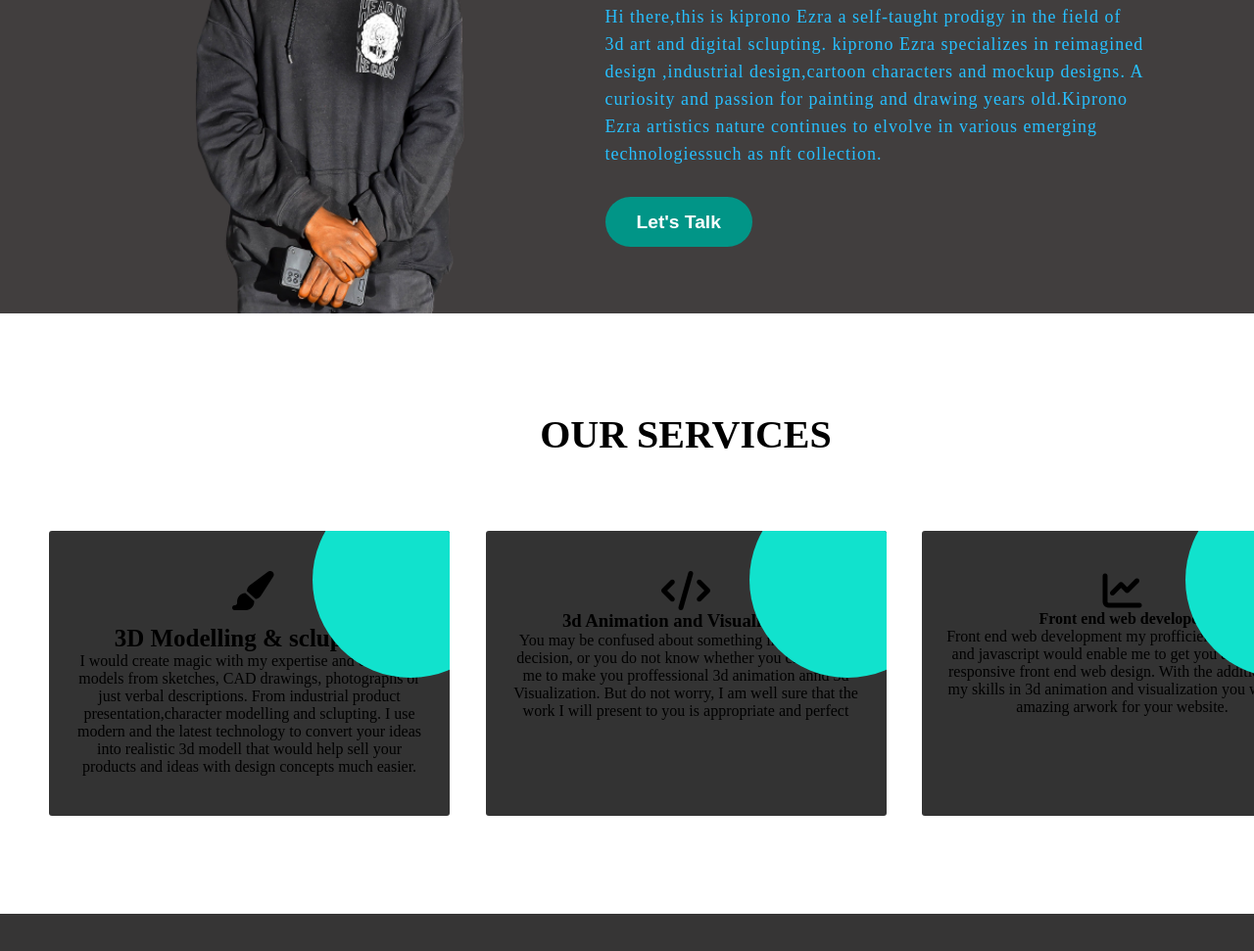
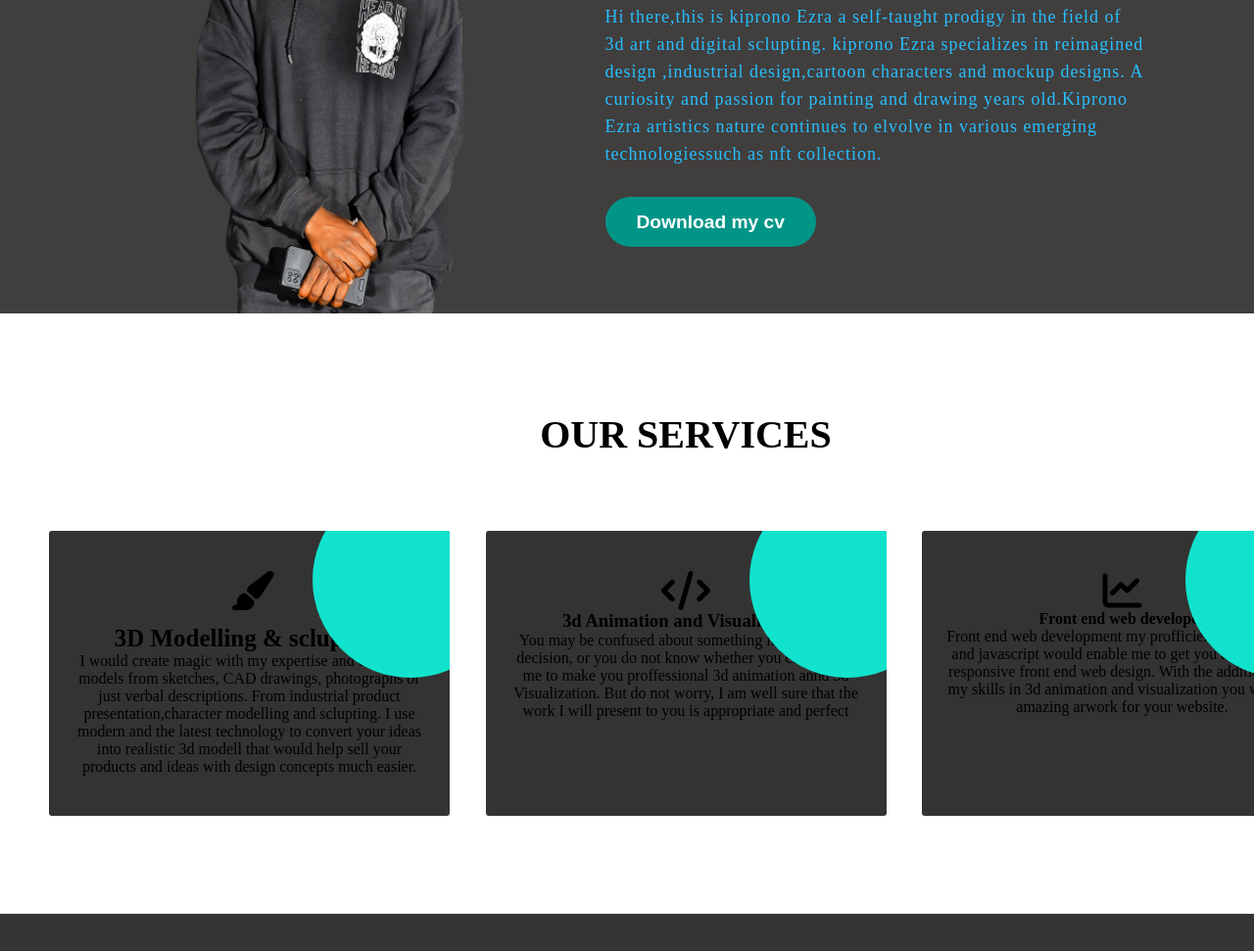
Before and after one commit to kipronoEzra/IN17-00017-20, a plain HTML site: page Bit202/index.html in a window 1280 px wide. Shown: the part 1036-2007 px from the top of the page at 98% size. Drawn offline with Linux system fonts and the light colour scheme.

Commit message:
added cv

```diff
--- a/Bit202/index.html
+++ b/Bit202/index.html
@@ -48,7 +48,7 @@
             Ezra artistics nature continues to elvolve in various emerging technologiessuch as
             nft collection.
           </p>
-          <a class="button" href="https://www.instagram.com/animpython">Let's Talk</a>
+          <a class="button" href="https://drive.google.com/drive/folders/1tyZfA3brKXkOmvem96OP53cyjlR7PFWm?usp=sharing">Download my cv</a>
       </div>
     </div>
 </section>
```
Also changed, not shown: Bit202/src/images/cellphone.jpg (added), Bit202/src/images/mac.jpg (added), Bit202/src/images/workplace.jpg (added).
